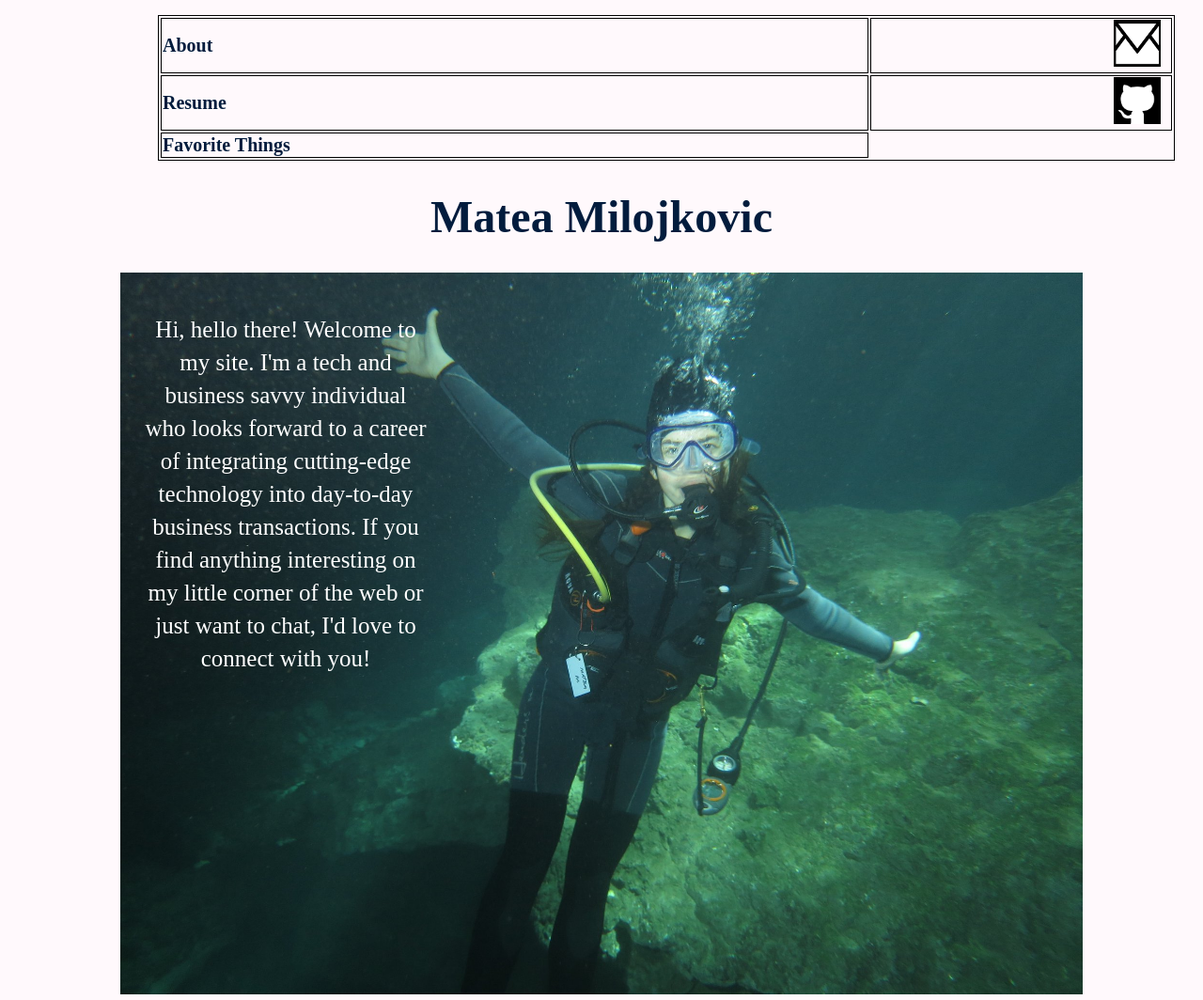
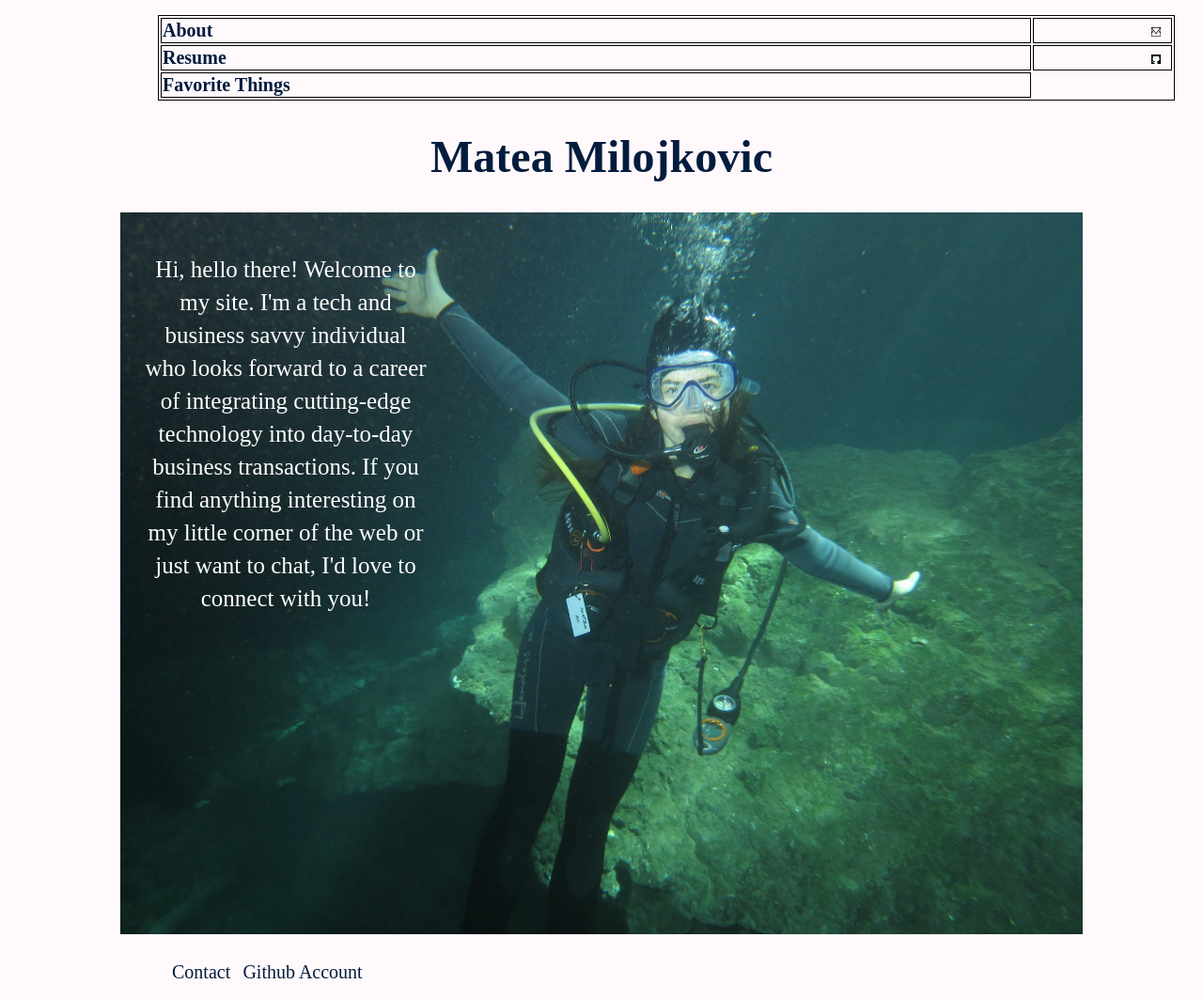
Before and after one commit to mateamilojkovic/mateamilojkovic.github.io, a plain HTML site: page index.html in a window 1280 px wide. Shown: the top 1064 px of the page at 94% size. Drawn offline with Linux system fonts and the light colour scheme.

Commit message:
Update index.html

```diff
--- a/index.html
+++ b/index.html
@@ -19,12 +19,12 @@ table, th, td {
 			   <div class="flex-container">
 				<td><div><li><a style="font-size: 20px" href="/about.html"><b>About</b></a></li></div></td>
 			        <td align = "right"><div><li><a style="font-size: 20px" text-align:center href="mailto:milojkovicm2@winthrop.edu">
-					<img src="mateamilojkovic.github.io/pictures/emaillogo.png" alt= "email" width = 50px height = 50px></a></li></div></td>
+					<img src="mateamilojkovic.github.io/pictures/emaillogo.png" alt= "email" width = 10px height = 10px></a></li></div></td>
 			</tr>
                         <tr>
 			        <td><div><li><a style="font-size: 20px" href="/resume.html"><b>Resume</b></a></li></div></td>
         		        <td align = "right"><div><li><a style="font-size: 20px" href="https://github.com/mateamilojkovic">
-					<img src="mateamilojkovic.github.io/pictures/githublogo.png" alt= "github" width = 50px height = 50px></a></li></div></td>
+					<img src="mateamilojkovic.github.io/pictures/githublogo.png" alt= "github" width = 10px height = 10px></a></li></div></td>
 			</tr>
 			<tr>
 				<td><div> <li><a style="font-size: 20px" href="/favoritethings.html"><b>Favorite Things</b></a></li></div></td>
```
